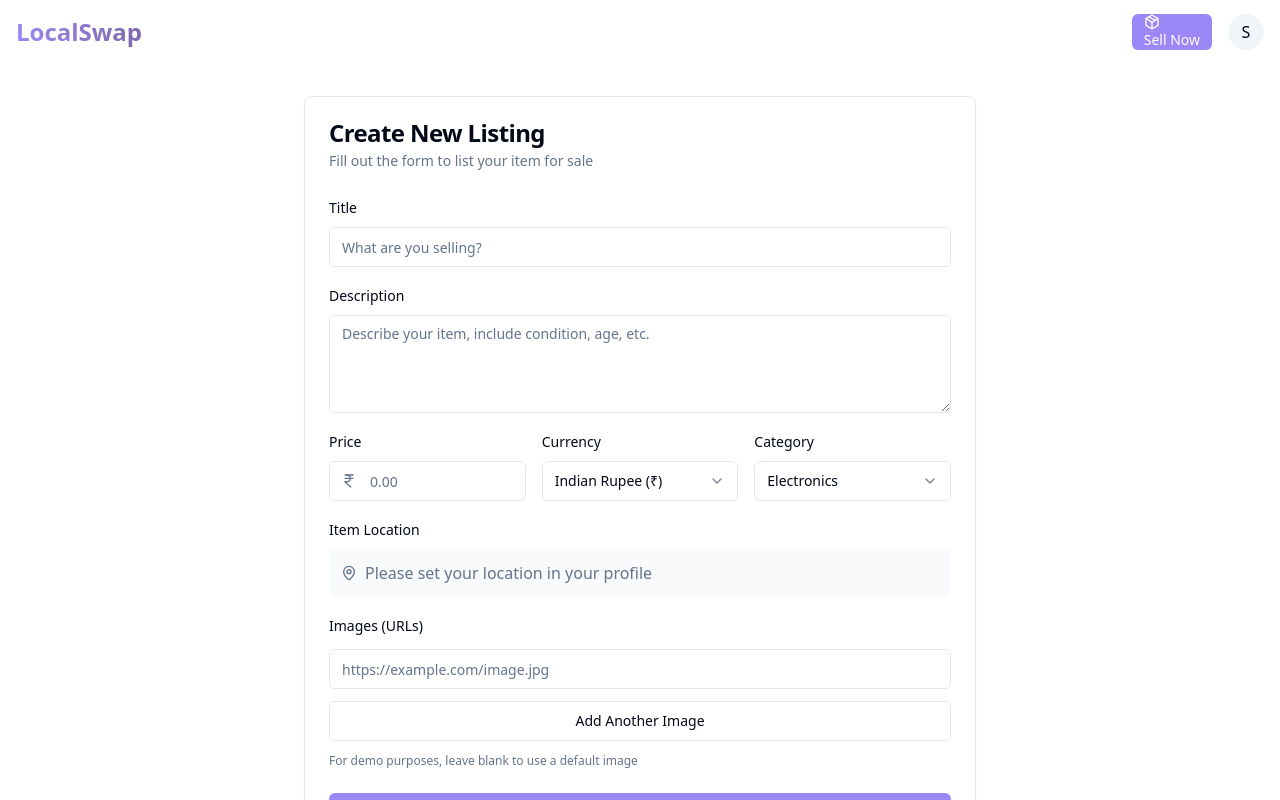
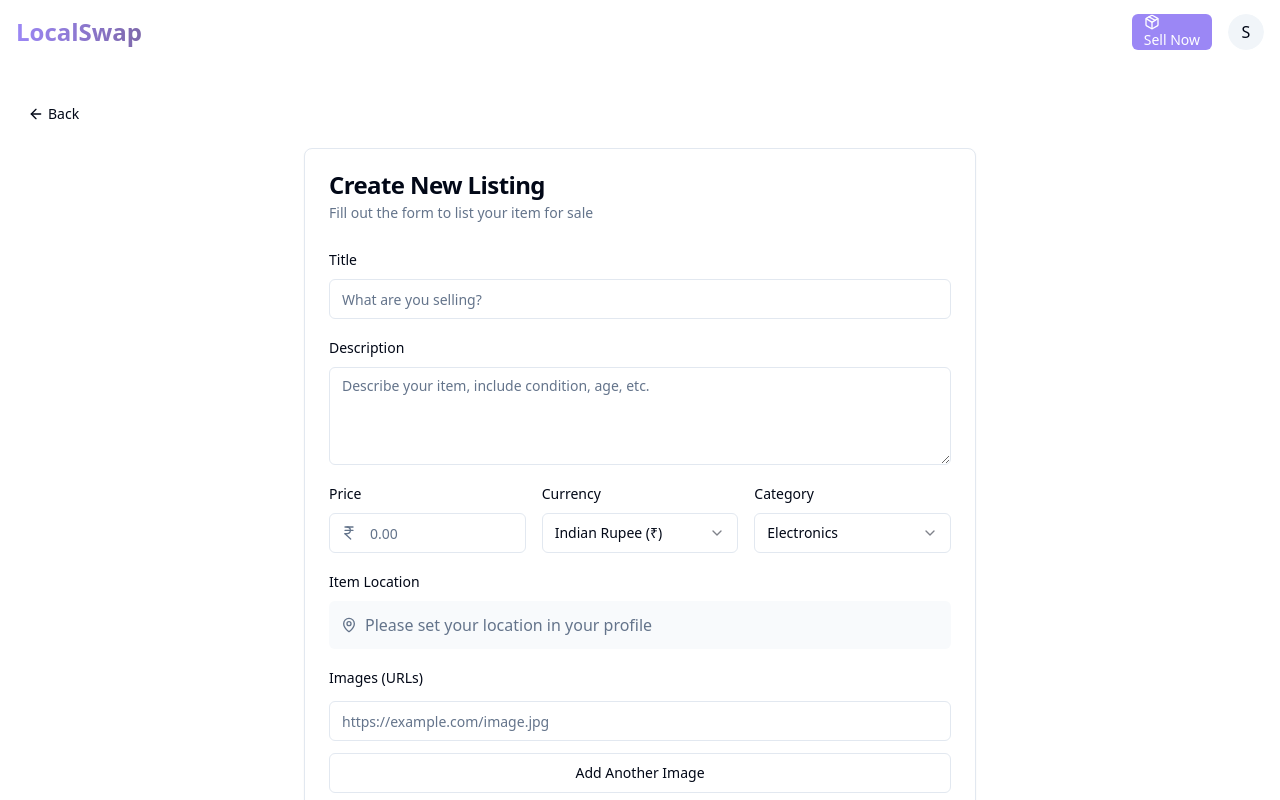
Before and after one commit to smriti-bavagi/nearby-treasure-trove, a React (Vite) app: page /create-listing in a window 1280 px wide. Shown: the top 800 px of the page. Built offline with nearby package versions, Linux system fonts and the light colour scheme; sample sign-in values are in the browser's storage.

Commit message:
Add back button to create listing page
Adds a back button to the CreateListing page to allow users to navigate back to the previous page.

```diff
--- a/src/pages/CreateListing.tsx
+++ b/src/pages/CreateListing.tsx
@@ -1,4 +1,3 @@
-
 import React, { useState } from 'react';
 import { useNavigate } from 'react-router-dom';
 import { useAuth } from '@/contexts/AuthContext';
@@ -26,7 +25,7 @@ import {
 import { Category, Currency } from '@/types';
 import { categories } from '@/data/mockData';
 import { toast } from 'sonner';
-import { MapPin, IndianRupee } from 'lucide-react';
+import { MapPin, IndianRupee, ArrowLeft } from 'lucide-react';
 
 const DEFAULT_IMAGE_URLS = [
   "https://images.unsplash.com/photo-1505740420928-5e560c06d30e",
@@ -120,9 +119,24 @@ const CreateListing: React.FC = () => {
     }
   };
 
+  const goBack = () => {
+    navigate(-1);
+  };
+
   return (
     <Layout>
       <div className="container py-8 px-4">
+        <div className="mb-4">
+          <Button
+            variant="ghost"
+            size="sm"
+            className="flex items-center gap-1"
+            onClick={goBack}
+          >
+            <ArrowLeft className="h-4 w-4" />
+            <span>Back</span>
+          </Button>
+        </div>
         <Card className="max-w-2xl mx-auto">
           <CardHeader>
             <CardTitle>Create New Listing</CardTitle>
```
